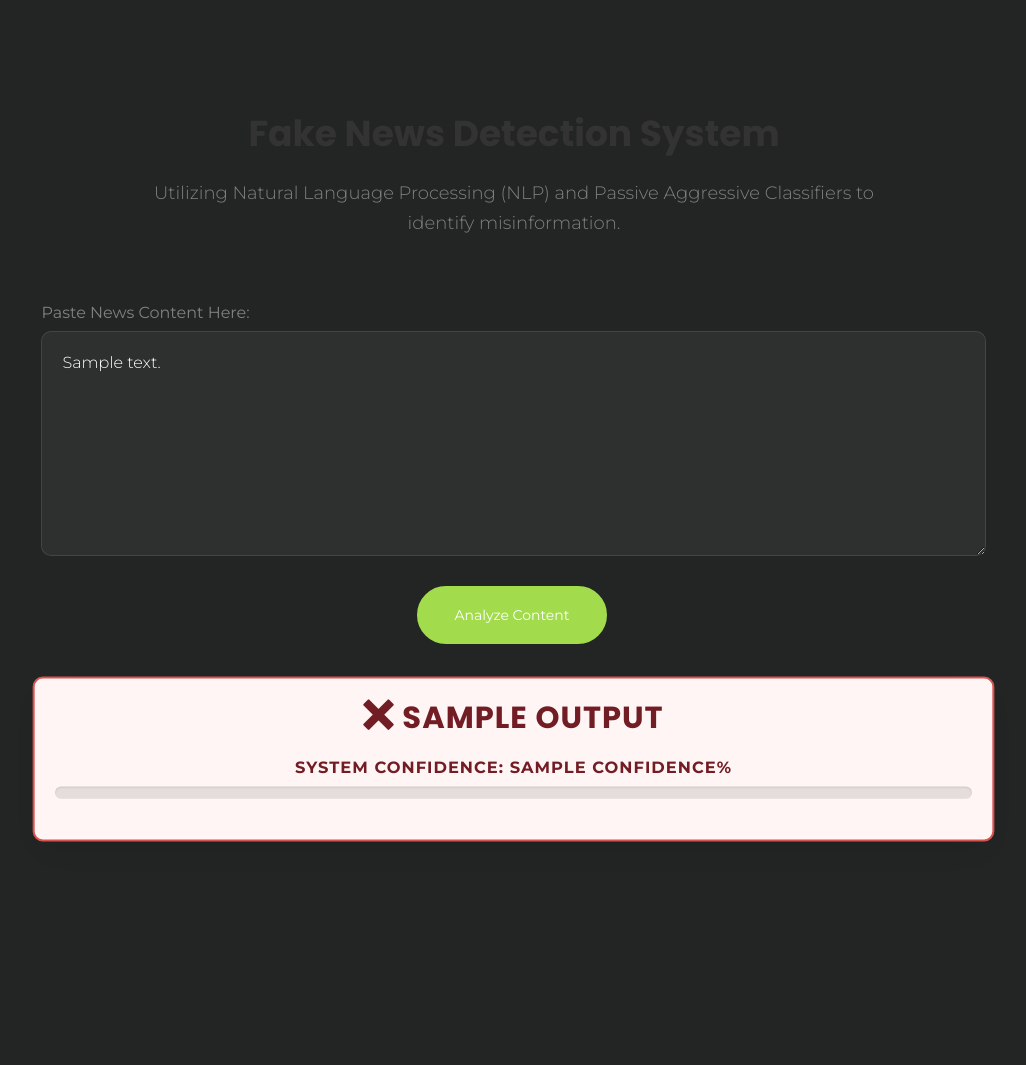
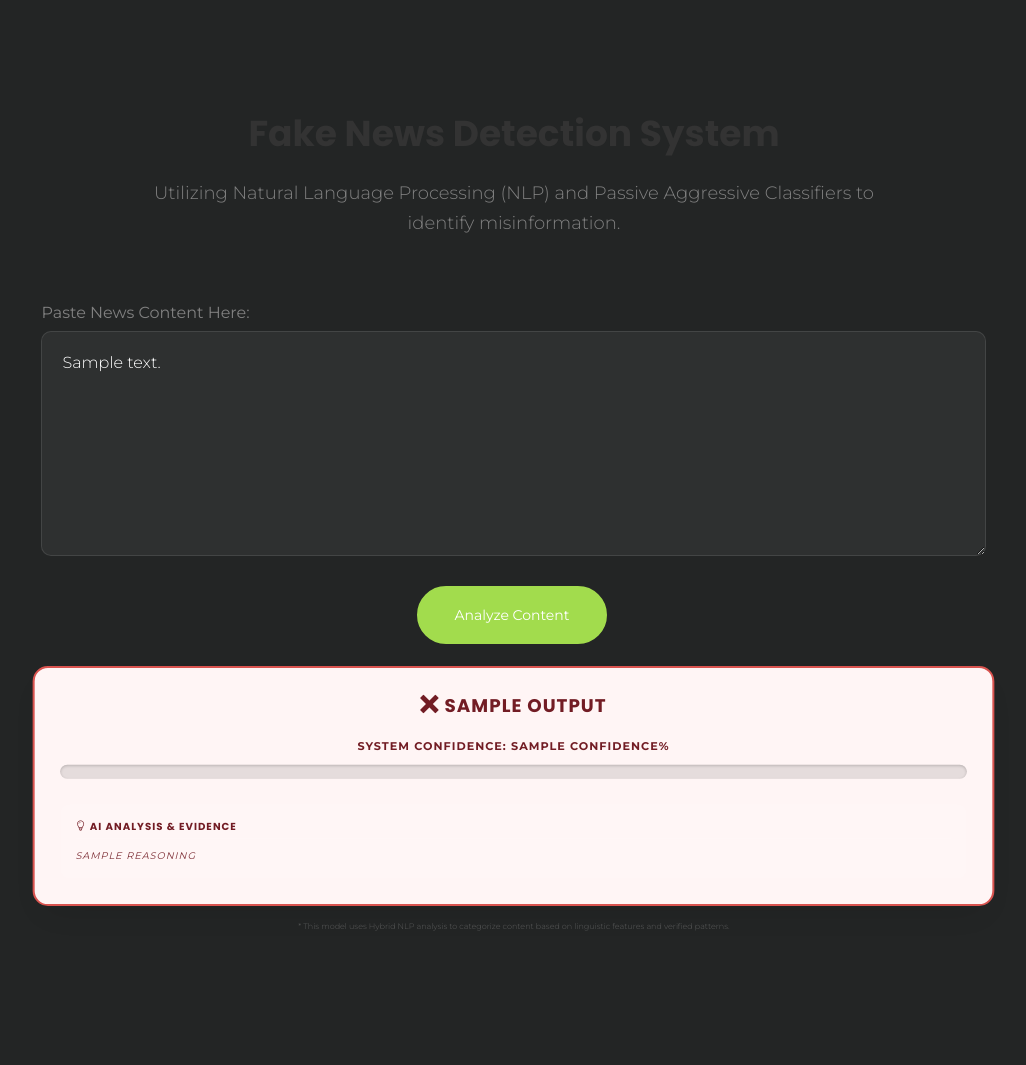
Before and after one commit to Yashasvi-dot-V/Fakenews, a Django app: template detector/templates/index.html in a window 1280 px wide. Shown: the part 114-1179 px from the top of the page, without its empty margins (126-1152 px from the left). Before the commit the page ends 956 px from the top, so only its background shows below. Run offline with Django 5.2, Linux system fonts and the light colour scheme; the template is opened without the code that fills it: most values are stand-ins (such as "Sample title", 1, 10 or a date in 2020); parts of the project's set-up code (start-up, migrations or seed data) failed here and were passed over; some libraries are stand-ins or nearby versions; some web fonts are replaced.

Commit message:
Modifying reasoning section

```diff
--- a/detector/templates/index.html
+++ b/detector/templates/index.html
@@ -96,9 +96,10 @@
                         </form>
 
                         {% if output %}
-                        <div
-                            class="text-center result-container {% if 'Real' in output %}real-news{% else %}fake-news{% endif %} animated pulse">
-                            <h2 style="margin: 0; font-weight: 700;">
+                        <div class="text-center result-container {% if 'Real' in output %}real-news{% else %}fake-news{% endif %} animated pulse"
+                            style="padding: 25px; border-radius: 15px; margin-top: 20px; border: 1px solid rgba(255,255,255,0.1);">
+
+                            <h2 style="margin: 0; font-weight: 700; font-size: 1.8rem;">
                                 {% if 'Real' in output %}
                                 <i class="icon-check"></i> {{ output }}
                                 {% else %}
@@ -106,18 +107,37 @@
                                 {% endif %}
                             </h2>
 
-                            <div style="margin-top: 15px;">
-                                <p style="margin-bottom: 5px; font-weight: 600;">System Confidence: {{ confidence }}%
+                            <div style="margin-top: 20px;">
+                                <p style="margin-bottom: 8px; font-weight: 600; font-size: 1.1rem;">
+                                    System Confidence: {{ confidence }}%
                                 </p>
                                 <div class="progress"
-                                    style="height: 12px; background-color: rgba(0,0,0,0.1); border-radius: 10px;">
+                                    style="height: 14px; background-color: rgba(0,0,0,0.1); border-radius: 10px; box-shadow: inset 0 1px 3px rgba(0,0,0,0.2);">
                                     <div class="progress-bar {% if 'Real' in output %}progress-bar-success{% else %}progress-bar-danger{% endif %}"
-                                        role="progressbar" style="width: {{ confidence }}%;"
+                                        role="progressbar"
+                                        style="width: {{ confidence }}%; transition: width 1s ease-in-out;"
                                         aria-valuenow="{{ confidence }}" aria-valuemin="0" aria-valuemax="100">
                                     </div>
                                 </div>
                             </div>
+
+                            <div class="reasoning-box"
+                                style="margin-top: 25px; padding: 15px; background: rgba(255,255,255,0.08); border-radius: 10px; text-align: left;">
+                                <h5
+                                    style="margin-bottom: 10px; font-weight: 700; color: inherit; font-size: 1rem; border-bottom: 1px solid rgba(255,255,255,0.1); padding-bottom: 5px;">
+                                    <i class="icon-bulb"></i> AI ANALYSIS & EVIDENCE
+                                </h5>
+                                <p
+                                    style="margin: 0; font-style: italic; font-weight: 400; line-height: 1.5; font-size: 0.95rem; opacity: 0.9;">
+                                    {{ reasoning }}
+                                </p>
+                            </div>
                         </div>
+
+                        <p class="text-center" style="margin-top: 15px; font-size: 0.8rem; opacity: 0.6;">
+                            * This model uses Hybrid NLP analysis to categorize content based on linguistic features and
+                            verified patterns.
+                        </p>
                         {% endif %}
 
                         {% if error %}
```
Also changed, not shown: detector/views.py (+75 -29 lines), db.sqlite3.
